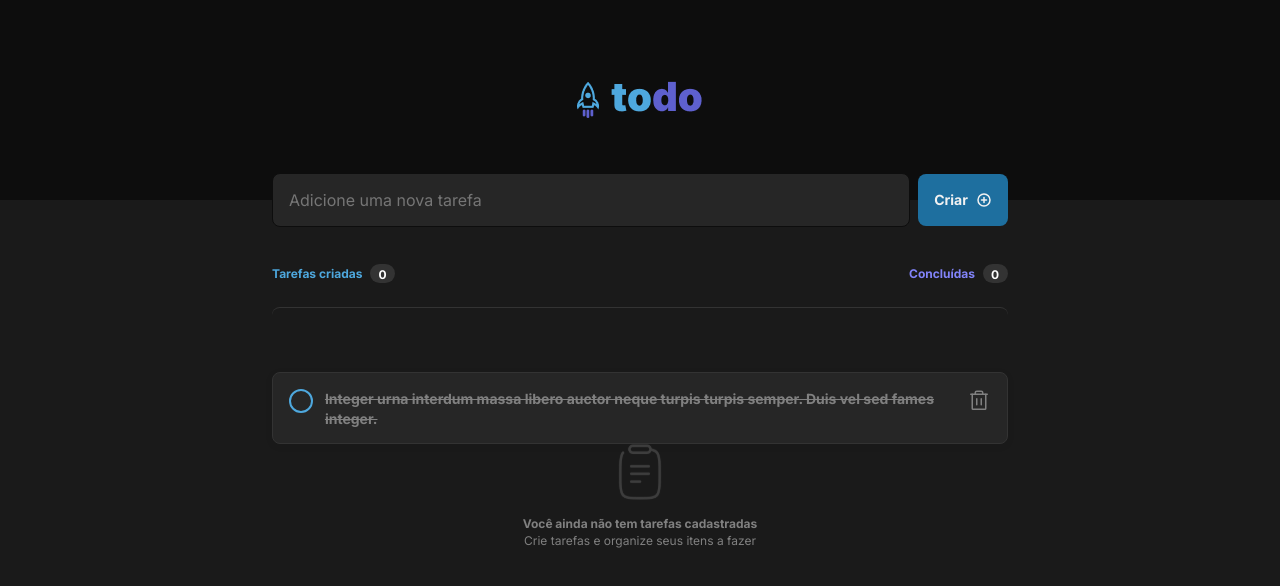
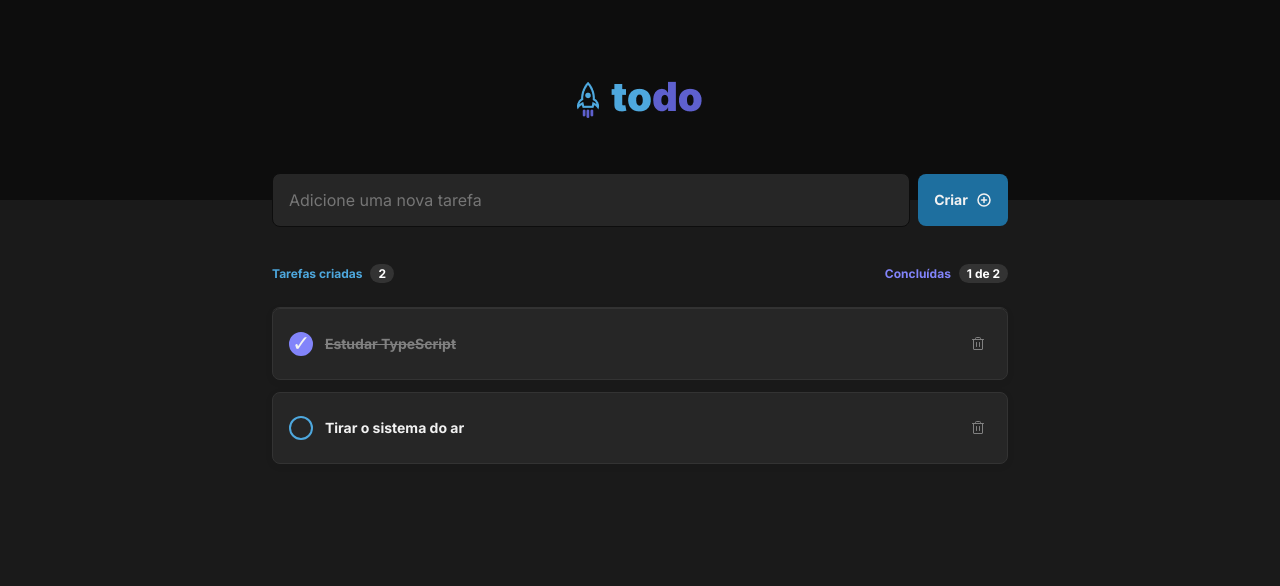
Before and after one commit to brenoq/reactTodo, a React (Vite) app: page / in a window 1280 px wide. Shown: the top 586 px of the page. Built offline with nearby package versions, Linux system fonts and the light colour scheme.

Commit message:
Counter, delete and complete tasks implemented

```diff
--- a/src/components/Todo.module.css
+++ b/src/components/Todo.module.css
@@ -1,12 +1,13 @@
 .todo {
   display: flex;
-  align-items: flex-start;
-  justify-content: flex-start;
+  align-items: center;
+  justify-content: center;
   gap: 1.2rem;
 
   width: 73.6rem;
   height: 7.2rem;
   padding: 1.6rem;
+  margin-bottom: 1.2rem;
 
   background: var(--gray-500);
 
@@ -61,7 +62,6 @@
 
 .completed {
   width: 632px;
-  height: 40px;
 
   font-weight: 400;
   font-size: 1.4rem;
@@ -73,7 +73,6 @@
 
 .uncompleted {
   width: 632px;
-  height: 40px;
 
   font-weight: 400;
   font-size: 1.4rem;
@@ -84,13 +83,25 @@
 
 .todo button {
   background: transparent;
+  color: var(--gray-300);
+
   border: 0;
-  color: var(--gray-300);
   cursor: pointer;
+
   line-height: 0;
-  border-radius: 2px;
+  border-radius: 4px;
 }
 
 .todo button:hover {
   color: var(--danger);
+  background: var(--gray-400);
+
+  width: 26px;
+  height: 26px;
+
+  border-radius: 4px;
 }
+
+.deleteImg {
+  padding: 0.5rem;
+}
--- a/src/components/Todo.tsx
+++ b/src/components/Todo.tsx
@@ -1,13 +1,29 @@
 import { Trash } from 'phosphor-react'
 import styles from './Todo.module.css'
 
-export function Todo() {
+interface todoProps {
+  id: number;
+  content: string;
+  isCompleted: boolean;
+  onToggleComplete: (id: number) => void;
+  onDeleteTask: (id: number) => void;
+}
+
+export function Todo({ id, content, isCompleted, onToggleComplete, onDeleteTask }: todoProps ) {
+  function handleTogleComplete() {
+    onToggleComplete(id)
+  }
+
+ function handleDeleteComment() {
+  onDeleteTask(id)
+ }
+
   return(
     <div className={styles.todo}>
-      <input type="checkbox" />
-      <p className={styles.completed}>Integer urna interdum massa libero auctor neque turpis turpis semper. Duis vel sed fames integer.</p>
+      <input onChange={handleTogleComplete} type="checkbox" defaultChecked={isCompleted}/>
+      <p className={isCompleted ? styles.completed : styles.uncompleted}>{content}</p>
       <button>
-        <Trash size={24}/>
+        <Trash onClick={handleDeleteComment} className={styles.deleteImg} size={26}/>
       </button>
     </div>
   )
--- a/src/components/TodoList.module.css
+++ b/src/components/TodoList.module.css
@@ -28,10 +28,12 @@
 }
 
 .tasksCreated span {
+  display: flex;
+  align-items: center;
+  justify-content: center;
+
+  height: 19px;
   padding: 2px 8px;
-
-  width: 25px;
-  height: 19px;
 
   background: var(--gray-400);
   border-radius: 999px;
@@ -51,10 +53,12 @@
 }
 
 .tasksCompleted span {
+  display: flex;
+  align-items: center;
+  justify-content: center;
+
+  height: 19px;
   padding: 2px 8px;
-
-  width: 25px;
-  height: 19px;
 
   background: var(--gray-400);
   border-radius: 999px;
@@ -64,13 +68,11 @@
 
 .main {
   width: 100%;
+  min-height: 24.4rem;
 
   display: flex;
   flex-direction: column;
   align-items: center;
-  justify-content: center;
-
-  padding: 64px 24px;
 
   border-top: 1px solid #333333;
   border-radius: 8px;
@@ -78,6 +80,7 @@
 
 .main img {
   height: 5.6rem;
+  margin-top: 6.4rem;
   margin-bottom: 1.6rem;
 }
 
--- a/src/components/TodoList.tsx
+++ b/src/components/TodoList.tsx
@@ -1,29 +1,91 @@
 import { Todo } from './Todo'
 
+import clipboard from '../assets/clipboard.svg'
 import styles from './TodoList.module.css'
+import { useState } from 'react';
 
-import clipboard from '../assets/clipboard.svg'
+export interface todoType {
+  id: number;
+  content: string;
+  isCompleted: boolean;
+}
+
 
 export function TodoList() {
+  const [todos, setTodos] = useState([
+    {
+      id: 1,
+      content: 'Estudar TypeScript',
+      isCompleted: true,
+    },
+    {
+      id: 2,
+      content: 'Tirar o sistema do ar',
+      isCompleted: false,
+    }
+  ])
+
+  function toggleComplete(taskId: number) {
+    const newTodos = todos.map((todo) => {
+      if (todo.id === taskId) {
+        return {
+          ...todo,
+          isCompleted: !todo.isCompleted,
+        };
+      }
+      return todo;
+    });
+    setTodos(newTodos);
+  }
+
+  function deleteTask(taskId: number) {
+    const newTodos = todos.filter((todo) => todo.id !== taskId);
+    setTodos(newTodos);
+  }
+
+  function completedTasks() {
+    return todos.filter((todo) => todo.isCompleted).length
+  }
+
   return(
     <div className={styles.content}>
       <header className={styles.header}>
         <div className={styles.tasksCreated}>
           <p>Tarefas criadas</p>
-          <span>0</span>
+          <span>
+            <p>{todos.length}</p>
+          </span>
         </div>
         <div className={styles.tasksCompleted}>
           <p>Concluídas</p>
-          <span>0</span>
+          <span>
+            <p>{completedTasks() + ' de ' + todos.length}</p>
+          </span>
         </div>
       </header>
 
-      <main className={styles.main}>
-        <Todo />
-        <img src={clipboard} alt="imagem prancheta" />
-        <p>Você ainda não tem tarefas cadastradas</p>
-        <p>Crie tarefas e organize seus itens a fazer</p>
-      </main>
+      {(todos.length !== 0) ? (
+        <main className={styles.main}>
+          {todos.map((line) =>{
+            return(
+              <Todo
+                key={line.id}
+                id={line.id}
+                content={line.content}
+                isCompleted={line.isCompleted}
+                onToggleComplete={toggleComplete}
+                onDeleteTask={deleteTask}
+              />
+            )
+          })}
+        </main>
+      ) : (
+        <main className={styles.main}>
+          <img src={clipboard} alt="imagem prancheta" />
+          <p>Você ainda não tem tarefas cadastradas</p>
+          <p>Crie tarefas e organize seus itens a fazer</p>
+        </main>
+      )}
     </div>
   )
 }
```
Also changed, not shown: src/assets/trash.svg (added).
